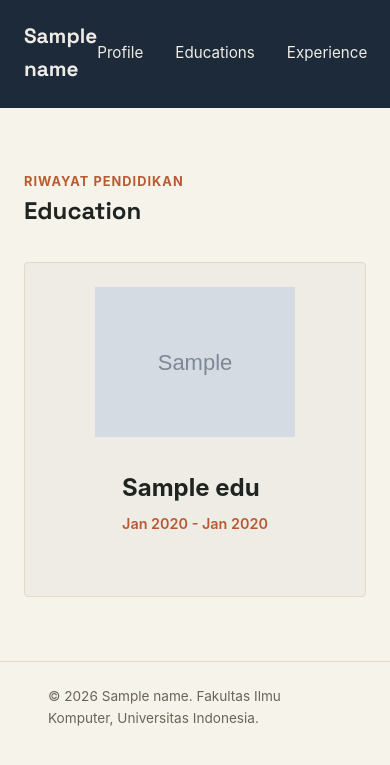
After one commit to zakirdpradana/myportofolio, a Django app: template templates/education.html in a window 390 px wide. The commit adds this page. Shown: the top 765 px of the page. Run offline with Django 5.2, Linux system fonts and the light colour scheme; the template is opened without the code that fills it: most values are stand-ins (such as "Sample title", 1, 10 or a date in 2020); grey boxes marked "Sample" are stand-in pictures.

Commit message:
feat: add views, template (html+css), and update urls for education section (Tugas 2)

```diff
--- a/static/css/style.css
+++ b/static/css/style.css
@@ -206,6 +206,7 @@ h1, .brand {
     }
 }
 
+<<<<<<< Updated upstream
 .edu-section {
     padding: 5rem 0;
 }
@@ -274,3 +275,162 @@ h1, .brand {
         padding: 1.25rem;
     }
 }
+
+=======
+.experience-section {
+    padding: 4rem 0;
+    border-top: 1px solid var(--line);
+}
+
+.section-kicker {
+    color: var(--accent);
+    font-size: 0.8rem;
+    font-weight: 700;
+    letter-spacing: 0.08em;
+    text-transform: uppercase;
+}
+
+.experience-section h1 {
+    margin: 0.4rem 0 1.5rem;
+    font-size: 2rem;
+}
+
+.experience-grid {
+    display: grid;
+    grid-template-columns: repeat(auto-fit, minmax(240px, 1fr));
+    gap: 1rem;
+}
+
+.experience-card {
+    padding: 1.25rem;
+    background-color: var(--text-second);
+    border: 1px solid var(--line);
+    border-radius: var(--radius);
+}
+
+.experience-category {
+    color: var(--accent);
+    font-size: 0.75rem;
+    font-weight: 700;
+    text-transform: uppercase;
+}
+
+.experience-card h2 {
+    margin: 0.5rem 0;
+    font-size: 1.25rem;
+}
+
+.experience-description,
+.empty-state {
+    color: var(--text-muted);
+}
+
+.experience-status {
+    margin-top: 1rem;
+    font-size: 0.85rem;
+    font-weight: 600;
+}
+
+.education-section {
+  padding: 4rem 0;
+}
+
+.education-list {
+  display: flex;
+  flex-direction: column;
+  gap: 2rem;
+  margin-top: 2rem;
+}
+
+.education-card {
+  display: flex;
+  flex-direction: row;
+  align-items: center;
+  gap: 2rem;
+  background-color: var(--text-second);
+  padding: 1.5rem;
+  border: 1px solid var(--line);
+  border-radius: var(--radius);
+  transition: transform 0.3s ease, box-shadow 0.3s ease, background-color 0.3s ease;
+}
+
+.education-card:hover {
+    background-color: #fff;
+    transform: translateY(-8px);
+    box-shadow: 0 12px 24px rgba(0, 0, 0, 0.15);
+}
+
+.education-card:hover .education-description {
+    opacity: 1;
+    visibility: visible;
+    transform: translateY(0);
+}
+
+.education-card.reverse {
+  flex-direction: row-reverse;
+}
+
+.education-thumbnail {
+  flex: 0 0 200px;
+  height: 150px;
+  display: flex;
+  align-items: center;
+  justify-content: center;
+  overflow: hidden;
+  border-radius: 0;
+  background-color: transparent;
+}
+
+.education-thumbnail img {
+  width: 100%;
+  height: 100%;
+  object-fit: contain;
+  border-radius: 0;
+  background-color: transparent;
+  transition: transform 0.3s ease;
+}
+
+.education-thumbnail img:hover {
+    transform: scale(1.05);
+}
+
+.placeholder-img {
+  width: 100%;
+  height: 100%;
+  background-color: var(--text-second);
+  display: flex;
+  align-items: center;
+  justify-content: center;
+  color: var(--text-muted);
+}
+
+.education-content {
+  flex: 1;
+}
+
+.education-date {
+  font-size: 0.9rem;
+  font-weight: 600;
+  color: var(--accent);
+  margin: 0.25rem 0 0.75rem;
+}
+
+.education-description {
+    opacity: 0;
+    visibility: hidden;
+    transform: translateY(10px);
+    transition: opacity 0.3s ease, transform 0.3s ease, visibility 0.3s ease;
+}
+
+@media (max-width: 640px) {
+  .education-card,
+  .education-card.reverse {
+    flex-direction: column;
+  }
+
+  .education-thumbnail {
+    width: 100%;
+    flex: none;
+  }
+}
+>>>>>>> Stashed changes
--- /dev/null
+++ b/templates/education.html
@@ -0,0 +1,77 @@
+<!DOCTYPE html>
+<html lang="en">
+<head>
+    <meta charset="UTF-8">
+    <meta name="viewport" content="width=device-width, initial-scale=1.0">
+    <title>Experience - {{ name }}</title>
+    <link rel="preconnect" href="https://fonts.googleapis.com">
+    <link rel="preconnect" href="https://fonts.gstatic.com" crossorigin>
+    <link href="https://fonts.googleapis.com/css2?family=Space+Grotesk:wght@500;700&display=swap" rel="stylesheet">
+    <link rel="stylesheet" href="https://cdnjs.cloudflare.com/ajax/libs/font-awesome/6.5.1/css/all.min.css">
+    <link rel="stylesheet" href="/static/css/style.css">
+</head>
+<body>
+    <header class="site-header">
+        <div class="container">
+            <a href="{% url 'main:show_main' %}" class="brand">{{ name }}</a>
+            <nav>
+                <a href="{% url 'main:show_main' %}">Profile</a>
+                <a href="{% url 'main:show_education' %}">Educations</a>
+                <a href="{% url 'main:show_experience' %}">Experience</a>
+            </nav>
+        </div>
+    </header>
+
+    <main>
+        <section class="education-section" id="education">
+            <div class="container">
+                <p class="section-kicker">Riwayat Pendidikan</p>
+                <h1>Education</h1>
+
+                <div class="education-list">
+                    {% for edu in education_list %}
+                        <article class="education-card {% if forloop.counter|divisibleby:2 %}reverse{% endif %}">
+
+                            <div class="education-thumbnail">
+                                {% if edu.thumbnail %}
+                                    <img src="{{ edu.thumbnail }}" alt="{{ edu.institution_name }}">
+                                {% else %}
+                                    <div class="placeholder-img">No Image</div>
+                                {% endif %}
+                            </div>
+
+                            <div class="education-content">
+                                <h2>{{ edu.institution_name }}</h2>
+
+                                <p class="education-date">
+                                    {{ edu.started_at|date:"M Y" }} -
+                                    {% if edu.is_ongoing %}
+                                        Present
+                                    {% else %}
+                                        {{ edu.ended_at|date:"M Y" }}
+                                    {% endif %}
+                                </p>
+
+                                <p class="education-description">
+                                    {{ edu.description }}
+                                </p>
+                            </div>
+
+                        </article>
+                    {% empty %}
+                        <p class="empty-state">
+                            Belum ada riwayat pendidikan yang ditambahkan.
+                        </p>
+                    {% endfor %}
+                </div>
+            </div>
+        </section>
+    </main>
+
+    <footer class="site-footer">
+        <div class="container">
+            <p>&copy; 2026 {{ name }}. Fakultas Ilmu Komputer, Universitas Indonesia.</p>
+        </div>
+    </footer>
+</body>
+</html>
```
Also changed, not shown: main/urls.py (added, +11 -0 lines), main/views.py (added, +33 -0 lines), templates/experience.html (added, +64 -0 lines), templates/index.html (+6 -23 lines), static/img/smabel.png (added), static/img/smabel_bg.png (deleted), static/img/ui.png (added), static/img/ui_bg.png (deleted), static/img/yasporbi.png (added), static/img/yasporbi_bg.png (deleted).
